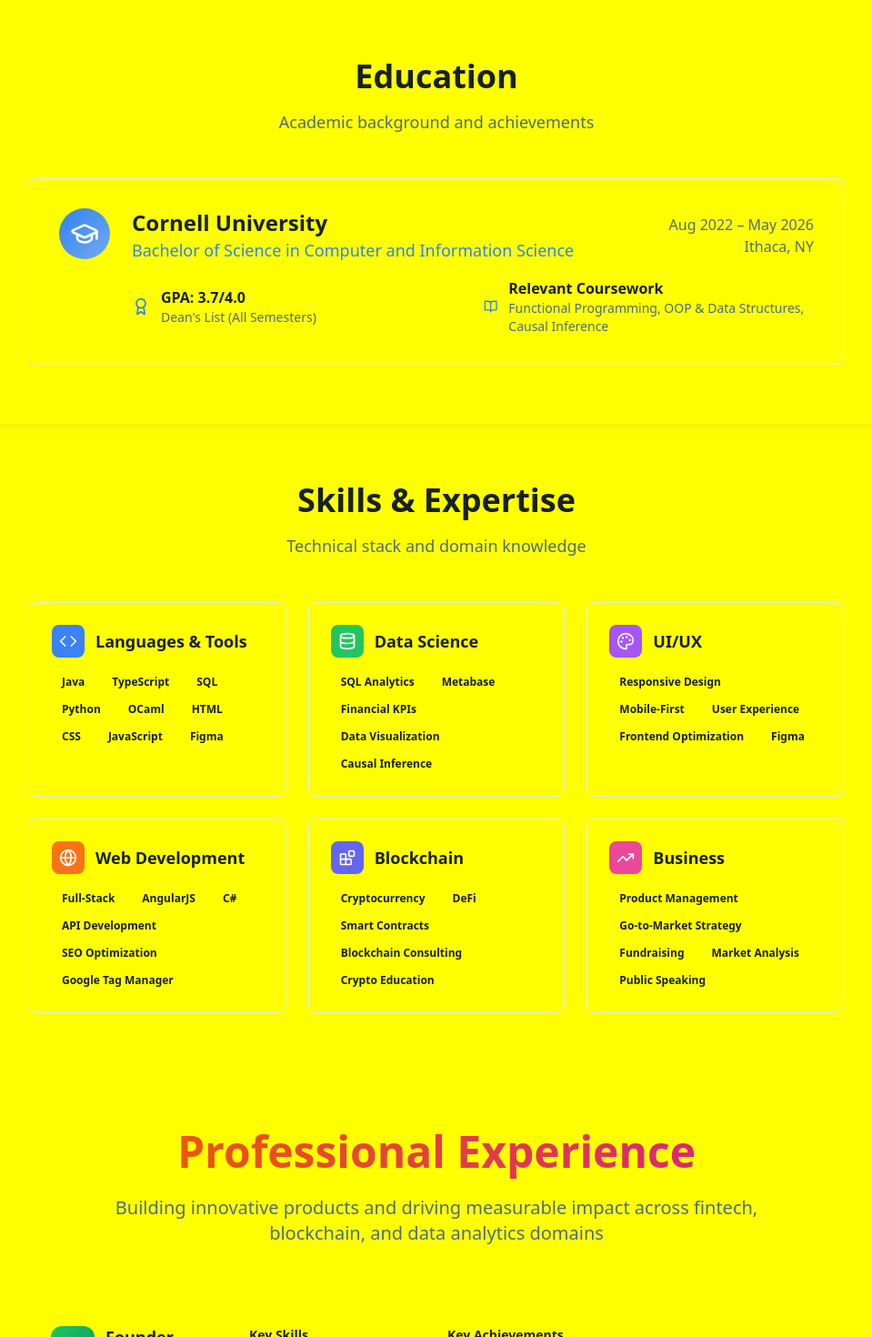
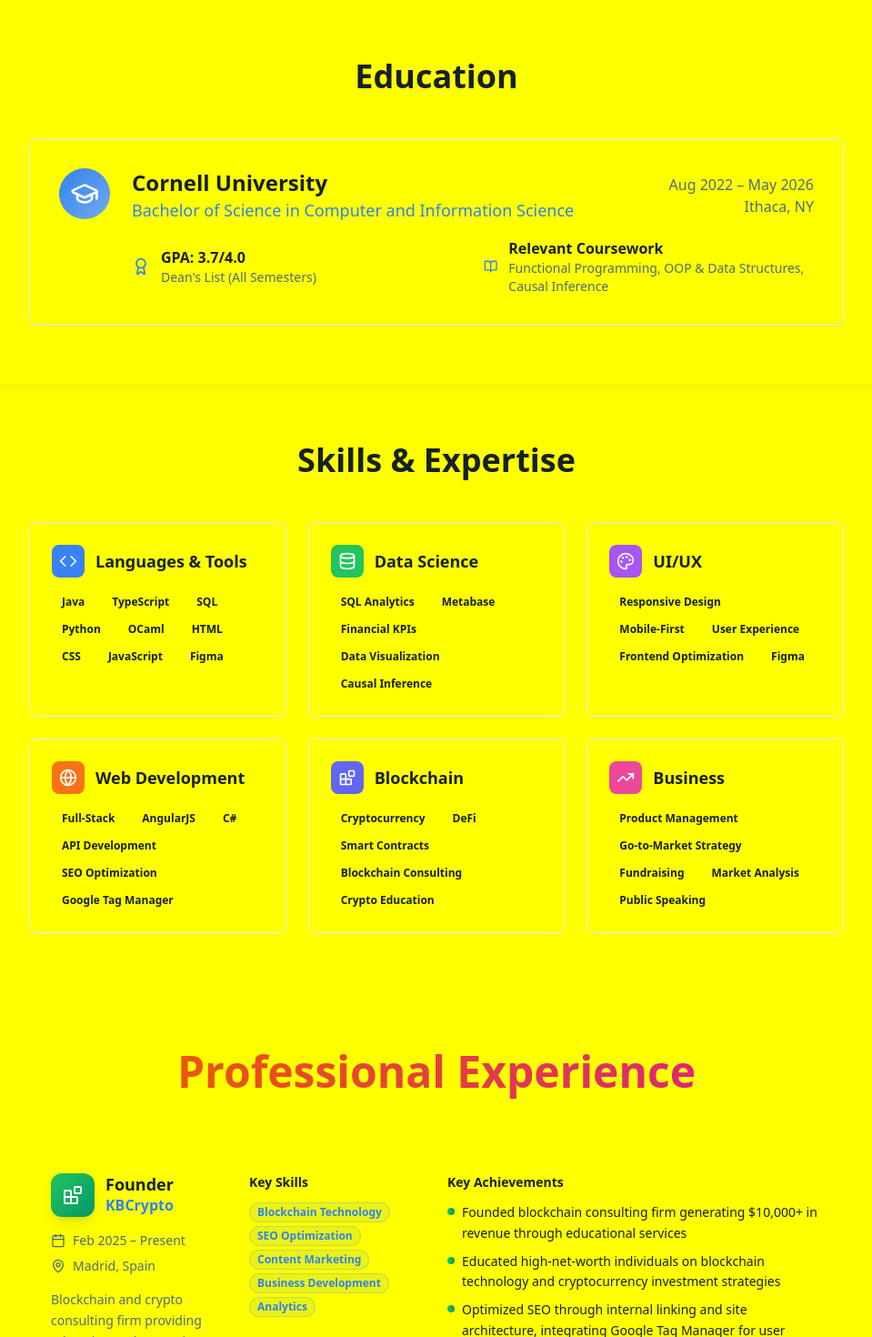
Before and after one commit to Ilanklim/ilan-klimberg-resume-site, a React (Vite) app: page / in a window 1280 px wide. Shown: the part 800-2270 px from the top of the page at 91% size, without its empty margins (160-1119 px from the left). Built offline with nearby package versions, Linux system fonts and the light colour scheme.

Commit message:
Remove visual effect and update content
Remove yellow background effect, remove text blocks, and update call-to-action copy.

```diff
--- a/src/components/contact-section.tsx
+++ b/src/components/contact-section.tsx
@@ -66,7 +66,7 @@ export function ContactSection() {
           Let's Connect
         </h2>
         <p className="text-xl text-muted-foreground max-w-2xl mx-auto">
-          Ready to discuss opportunities, collaborations, and how I can drive impact at your organization
+          Ready to chat or discuss opportunities
         </p>
       </div>
 
--- a/src/components/education-section.tsx
+++ b/src/components/education-section.tsx
@@ -7,7 +7,7 @@ export function EducationSection() {
     <Section variant="card">
       <div className="text-center mb-12">
         <h2 className="text-4xl font-bold text-foreground mb-4">Education</h2>
-        <p className="text-lg text-muted-foreground">Academic background and achievements</p>
+
       </div>
 
       <Card className="p-8 shadow-elegant hover:shadow-glow transition-all duration-300">
--- a/src/components/experience-section.tsx
+++ b/src/components/experience-section.tsx
@@ -84,10 +84,6 @@ export function ExperienceSection() {
             Professional Experience
           </span>
         </h2>
-        <p className="text-xl text-muted-foreground max-w-3xl mx-auto">
-          Building innovative products and driving measurable impact across fintech,
-          blockchain, and data analytics domains
-        </p>
       </div>
 
       <div className="space-y-8">
--- a/src/components/interests-section.tsx
+++ b/src/components/interests-section.tsx
@@ -17,7 +17,7 @@ export function InterestsSection() {
     <Section variant="card">
       <div className="text-center mb-12">
         <h2 className="text-4xl font-bold text-foreground mb-4">Beyond Work</h2>
-        <p className="text-lg text-muted-foreground">Personal interests and languages</p>
+
       </div>
 
       <div className="grid lg:grid-cols-2 gap-8">
--- a/src/components/organizations-section.tsx
+++ b/src/components/organizations-section.tsx
@@ -51,7 +51,7 @@ export function OrganizationsSection() {
     <Section variant="gradient">
       <div className="text-center mb-12">
         <h2 className="text-4xl font-bold text-foreground mb-4">Organizations & Activities</h2>
-        <p className="text-lg text-muted-foreground">Leadership roles and community involvement</p>
+
       </div>
 
       <div className="grid md:grid-cols-2 lg:grid-cols-3 gap-6">
--- a/src/components/projects-section.tsx
+++ b/src/components/projects-section.tsx
@@ -65,10 +65,6 @@ export function ProjectsSection() {
             Featured Projects
           </span>
         </h2>
-        <p className="text-xl text-muted-foreground max-w-3xl mx-auto">
-          Innovative solutions showcasing technical expertise in blockchain technology,
-          database systems, and full-stack development
-        </p>
       </div>
 
       <div className="space-y-8">
--- a/src/components/skills-section.tsx
+++ b/src/components/skills-section.tsx
@@ -55,7 +55,7 @@ export function SkillsSection() {
       <div id="skills">
       <div className="text-center mb-12">
         <h2 className="text-4xl font-bold text-foreground mb-4">Skills & Expertise</h2>
-        <p className="text-lg text-muted-foreground">Technical stack and domain knowledge</p>
+
       </div>
 
       <div className="grid md:grid-cols-2 lg:grid-cols-3 gap-6">
--- a/src/index.css
+++ b/src/index.css
@@ -155,7 +155,7 @@ All colors MUST be HSL.
     transform: scale(1);
   }
   50% {
-    box-shadow: var(--highlight-glow);
+    box-shadow: 0 0 20px hsl(var(--primary) / 0.3);
     transform: scale(1.02);
   }
 }
```
